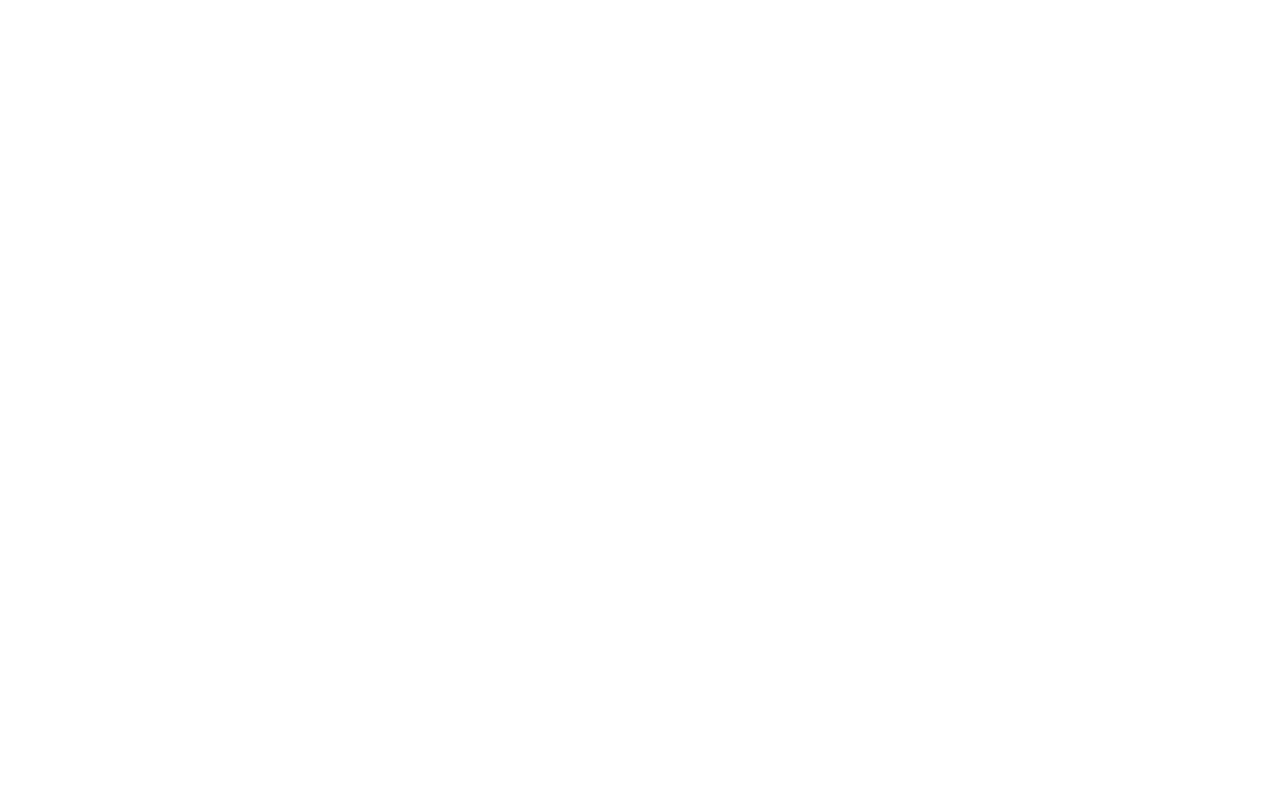
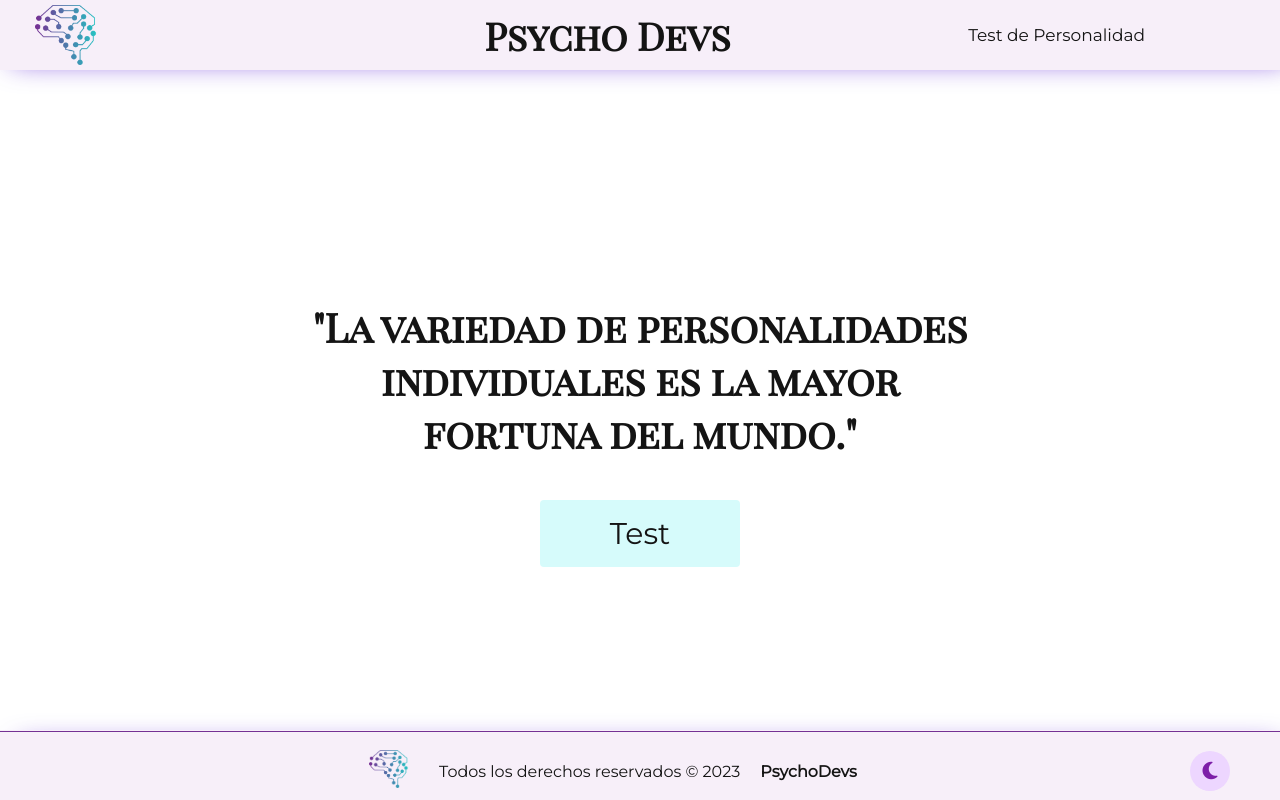
Before and after one commit to EnzoCruzate/PsychoDevs-Inkua, a PHP site: page / in a window 1280 px wide. Before the commit the page is empty. Run offline with PHP 8.4, Linux system fonts and the light colour scheme; some libraries are stand-ins or nearby versions.

Commit message:
[Issue2] Carga de archivos Front-end

```diff
--- /dev/null
+++ b/PsychoDevs/CSS/style.css
@@ -0,0 +1,422 @@
+/* Fuentes Usadas:
+font-family: 'Montserrat', sans-serif;  (Cuerpo)
+font-family: 'Playfair Display SC', serif;   (Títulos)
+*/
+
+/*Variables*/
+
+:root {
+    --ColorPrimario: rgb(20, 20, 20);
+    --ColorSecundario: #753194;
+    --ColorTerciario: rgb(54, 3, 84);
+    --Sombras: rgba(69, 0, 208, 0.75);
+    --SombraNeon: #1c1c1c;
+    --Sombras2: rgba(0, 0, 255, 0.75);
+    --Fondo: #f7eff9;
+    --FondoBody: #ffffff;
+    --ColorBoton: rgb(237, 214, 255);
+    --ColorBotonTest: #d6fbfb;
+}
+
+*{
+    margin:0;
+    padding: 0;
+    box-sizing: border-box;
+    font-family: 'Montserrat', sans-serif;
+    color: var(--ColorPrimario);
+    box-sizing: border-box;
+
+}
+
+*::-webkit-scrollbar {
+    width: 7px;
+}
+
+*::-webkit-scrollbar-track {
+    background-color: none;
+}
+
+*::-webkit-scrollbar-thumb {
+    background-color: var(--ColorSecundario);
+    border-radius: 20px;
+}
+.body-content{
+    position: absolute;
+    width: 100vh;
+    height: auto;
+    margin-bottom: 70px;
+}
+
+/*header*/
+
+header{
+    position: fixed;
+    display: flex;
+    flex-direction: row;
+    top: 0px;
+    left: 0%;
+    align-items: center;
+    z-index: 10;
+
+
+    width: 100%;
+    height: 70px;
+    margin: auto;
+
+
+    background-color: var(--Fondo);
+    background-size: cover;
+    transition: all 0.2s;
+
+    -webkit-box-shadow: 9px -6px 28px -3px var(--Sombras);
+    -moz-box-shadow: 9px -6px 28px -3px var(--Sombras);
+    box-shadow: 9px -6px 28px -3px var(--Sombras);
+}
+
+a:link { text-decoration: none;
+    color: --ColorPrimario;
+}
+a:visited {
+    text-decoration: none;
+}
+a:hover {
+    color: var(--ColorTerciario);
+}
+
+/* Contenido Header */
+
+.nav-bar{
+    position: relative;
+    display: flex;
+    flex-direction: row;
+    width: 100%;
+    height: 60px;
+    margin: auto;
+    align-items: center;
+
+}
+.nav-ul{
+position: relative;
+display: flex;
+flex-direction: row;
+align-items: center;
+
+height: 70px;
+width: 100%;
+}
+.nav-block{
+    position: relative;
+    width: 33%;
+    display: flex;
+    flex-direction: row;
+    margin-left: auto;
+}
+
+.nav-right{
+    text-align: right;
+    margin-right: 100px;
+    font-size: 17px;
+
+}
+
+.nav-left{
+    text-align: left;
+    margin-left: 35px;
+    height: 60px;
+}
+
+.nav-center{
+    display: block;
+    text-align: center;
+    align-items: center;
+    align-content: center;
+
+}
+
+.nav-link2{
+    position: relative;
+    display: flex;
+    margin: 35px;
+}
+
+
+.titulo{
+    font-family: 'Playfair Display SC', serif;
+    font-size: 38px;
+
+}
+
+.nav-bar{
+    position: relative;
+    display: flex;
+    flex-direction: row;
+    width: 100%;
+    height: 60px;
+
+    justify-content: center;
+
+}
+.nav-ul{
+position: relative;
+display: flex;
+flex-direction: row;
+justify-content: space-between;
+
+height: 70px;
+width: 100%;
+
+align-items: center;
+
+}
+
+
+.nav-link2{
+    position: relative;
+    display: flex;
+    margin: 35px;
+    margin-left: auto;
+}
+
+
+/* Body */
+
+body{
+    position: absolute;
+    display: flex;
+    flex-direction: column;
+    align-items: self-start; /* Centra horizontalmente */
+    height: auto;
+    width: 100%;
+
+    top: 0px;
+    margin: 0px;
+
+
+    background: var(--FondoBody);
+    transition: all 0.2s;
+}
+
+
+/* Contenido Body */
+
+.content-home{
+    position: relative;
+    display: flex;
+    width: 100%;
+    height: 100%;
+    flex-wrap: wrap;
+    flex-direction: column;
+
+    align-items: center;
+    align-content: center;
+}
+
+/* Boton Test */
+
+.button-test-home{
+    position: absolute;
+    display: flex;
+    width: 100%;
+    height: auto;
+    margin-top: 500px;
+    align-items: center;
+    align-content: center;
+    flex-direction: column;
+
+    transition: all 0.2s;
+}
+
+.button-home{
+    width: 200px;
+
+    padding: 15px;
+    text-align: center;
+    font-size: 30px;
+    border: none;
+    border-radius: 4px;
+
+    background-color: var(--ColorBotonTest);
+    cursor: pointer;
+    transition-duration: 0.4s;
+
+}
+
+.button-home:hover {
+    box-shadow: 1px 1px 35px -14px var(--Sombras2);
+  }
+
+.button-home span {
+    cursor: pointer;
+    display: inline-block;
+    position: relative;
+    transition: 0.5s;
+}
+
+.button-home span:after {
+    content: '\00bb';
+    position: absolute;
+    opacity: 0;
+    top: 0;
+    right: -30px;
+    transition: 0.5s;
+}
+
+.button-home:hover span {
+    padding-right: 30px;
+}
+
+.button-home:hover span:after {
+    opacity: 1;
+    right: 0;
+}
+
+/* Frase Home */
+
+.text-home{
+    position: absolute;
+    display: flex;
+    width: 100%;
+    height: auto;
+    margin-top: 300px;
+    align-items: center;
+    align-content: center;
+    flex-direction: column;
+}
+
+.text-home-frase{
+    width: 700px;
+
+    text-align: center;
+    font-size: 40px;
+
+    font-family: 'Playfair Display SC', serif;
+}
+
+
+/* Footer */
+
+footer{
+    position: fixed;
+    margin-top: 10px;
+    bottom: 0px;
+    left: 0%;
+    width: 100%;
+    height: 70px;
+    background-color: var(--Fondo);
+    background-size: cover;
+
+    -webkit-box-shadow: 9px 6px 28px -10px var(--Sombras);
+    -moz-box-shadow: 9px 6px 28px -10px var(--Sombras);
+    box-shadow: 9px 6px 28px -10px var(--Sombras);
+    transition: all 0.2s;
+
+}
+
+a:link { text-decoration: none;
+    color: --ColorPrimario;
+}
+a:visited {
+text-decoration: none;
+}
+a:hover {
+    color: var(--ColorTerciario);
+}
+
+/* Contenido Footer */
+
+
+
+.box__footer{
+    display: flex;
+    flex-direction: column;
+    padding: 10px;
+
+}
+
+.box__footer .logo img{
+    width: 40px;
+    margin-bottom: 0px;
+}
+
+.box__footer .terms{
+    max-width: 400px;
+    margin-top: 10px;
+    font-weight: 500;
+    font-size: 18px;
+}
+
+.box__copyright{
+    position: relative;
+    display: flex;
+    flex-direction: row;
+    justify-content: center;
+    align-items: center;
+    text-align: center;
+
+    height: 100%;
+    margin: auto;
+    margin-left: -5%;
+
+}
+
+footer hr{
+    border: none;
+    height: 1px;
+    background-color: var(--ColorSecundario);
+    margin: 0;
+    margin-top: 1px;
+    margin-bottom: 4px;
+}
+.copy{
+    display: inline-block;
+    margin: 0px 10px;
+}
+
+
+
+/*
+    BOTON NEON
+*/
+
+.btn-neon-black{
+    position: absolute;
+    display: flex;
+    width: 40px;
+    height: 40px;
+    right: 50px;
+    justify-content: center;
+    align-items: center;
+
+
+    cursor: pointer;
+    border: none;
+    border-radius: 20px;
+    font-size: 20px;
+    text-decoration: none;
+    overflow: hidden;
+    transition: 0.3s;
+    background-color: var(--ColorBoton);
+}
+
+.btn-neon-black:hover{
+    background: var(--SombraNeon);
+    box-shadow: 0 0 15px var(--SombraNeon), 0 0 45px var(--SombraNeon), 0 0 85px var(--SombraNeon);
+}
+
+
+.fa-solid:active{
+    animation: animation-buttom 0.3s ease;
+}
+
+@keyframes animation-buttom {
+    0% {
+        transform: rotate(0deg);
+    }
+    10% {
+        transform: rotate(360deg) scale(0);
+    }
+}
+
+#imagen2{
+    display: none;
+}
--- /dev/null
+++ b/PsychoDevs/JavaScript/button_day_night.js
@@ -0,0 +1,44 @@
+const btn = document.querySelector('.btn-neon-black');
+const img1 = document.querySelector('.fa-solid');
+const img2 = document.querySelector('.fa-solid');
+let isClicked = false;
+
+
+btn.addEventListener('click', () => {
+    if (!isClicked) {
+        // Cambio de imagen nocturno
+        img1.classList.add('fa-sun');
+        img1.classList.add('fa-moon');
+        img2.classList.remove('fa-moon');
+        img2.classList.add('fa-sun');
+        img2.style.color = '#e5a315';
+        // Restaura el color oscuro
+        document.documentElement.style.setProperty('--Sombras', '#753194');
+        document.documentElement.style.setProperty('--SombraNeon', '#eed48c');
+        document.documentElement.style.setProperty('--ColorPrimario', '#ececec');
+        document.documentElement.style.setProperty('--ColorTerciario', 'rgb(242, 220, 255)');
+        document.documentElement.style.setProperty('--Fondo', ' #1c1c1c');
+        document.documentElement.style.setProperty('--FondoBody', '#0f0f0f');
+        document.documentElement.style.setProperty('--ColorBoton', '#454444');
+        document.documentElement.style.setProperty('--ColorBotonTest', '#1e112d');
+        document.documentElement.style.setProperty('--Sombras2', 'rgba(69, 0, 208, 0.75)');
+    } else {
+        // Cambio de imagen diurno
+        img1.classList.remove('fa-moon');
+        img1.classList.add('fa-sun');
+        img2.classList.remove('fa-sun');
+        img2.classList.add('fa-moon');
+        // Restaura el color original
+        document.documentElement.style.setProperty('--Sombras', 'rgba(69, 0, 208, 0.75)');
+        document.documentElement.style.setProperty('--SombraNeon', '#0e0024');
+        document.documentElement.style.setProperty('--ColorPrimario', 'rgb(20, 20, 20)')
+        document.documentElement.style.setProperty('--ColorTerciario', 'rgb(54, 3, 84)');
+        document.documentElement.style.setProperty('--Fondo', ' #f7eff9');
+        document.documentElement.style.setProperty('--FondoBody', '#ffffff');
+        document.documentElement.style.setProperty('--ColorBoton', 'rgb(237, 214, 255)');
+        document.documentElement.style.setProperty('--ColorBotonTest', '#d6fbfb');
+        document.documentElement.style.setProperty('--Sombras2', 'rgba(0, 0, 255, 0.75)');
+        img2.style.color = '#7d1fa8';
+    }
+    isClicked = !isClicked;
+});
--- a/PsychoDevs/index.php
+++ b/PsychoDevs/index.php
@@ -7,15 +7,90 @@
 <head>
     <meta charset="UTF-8">
     <meta name="viewport" content="width=device-width, initial-scale=1.0">
-		<title>Document</title>
-	</head>
-	<body>
-		<H1>
+    <title></title>
+    <link rel="stylesheet" type="text/css" href="CSS/style.css" />
+
+    <!-- Hipervinculos a otras paginas -->
+    <!--AwesomeFonts-->
+    <script src="https://kit.fontawesome.com/823f508539.js" crossorigin="anonymous"></script>
+    <!--AwesomeFonts-->
+    <script src="https://kit.fontawesome.com/44a853ca4e.js" crossorigin="anónimo"></script>
+    <!--GoogleFonts-->
+    <link rel="preconnect" href="https://fonts.googleapis.com">
+    <!--GoogleFonts-->
+    <link rel="preconnect" href="https://fonts.gstatic.com" crossorigin>
+    <!--Titulos-->
+    <link href="https://fonts.googleapis.com/css2?family=Playfair+Display+SC&display=swap" rel="stylesheet">
+    <!--Cuerpos-->
+    <link href="https://fonts.googleapis.com/css2?family=Montserrat&display=swap" rel="stylesheet">
+    <!--Icono-->
+    <link rel="icon" type="image/x-icon" href="img/Logo.png">
 
 
+</head>
 
 
-		</H1>
+<body>
 
+    <div class="content-home">
+
+        <div class="button-test-home">
+            <a href="test.php"><button class="button-home" ><span> Test </span></button></a>
+        </div>
+
+        <div class="text-home">
+            <h1 class="text-home-frase"> "La variedad de personalidades individuales es la mayor fortuna del mundo." </h1>
+        </div>
+
+    </div>
+    <header>
+
+        <nav class="nav-bar">
+            <ul class="nav-ul nav-block">
+
+                <div class="nav-left nav-block">
+                    <img src="img/Logo.png">
+                </div>
+
+                <div class="nav-center nav-block">
+                <h1 ><a href="index.php" class="titulo">Psycho Devs</a></h1>
+                </div>
+
+                <div class="nav-right nav-block">
+                <li class="nav-link2"><a href="test.php">Test de Personalidad</a></li>
+                </div>
+
+            </ul>
+        </nav>
+
+    </header>
+
+
+    <footer>
+
+
+        <hr>
+        <div class="box__copyright">
+            <div class="box__footer copy">
+                <div class="logo">
+                    <img src="img/Logo.png">
+                </div>
+            </div>
+
+            <p class="copy">Todos los derechos reservados © 2023</p>
+            <b class="copy">PsychoDevs</b>
+
+            <button id="btn-black" class="btn-neon-black">
+                <i id="imagen1" class="fa-solid fa-moon" style="color: #7d1fa8;"></i>
+                <i id="imagen2" class="fa-solid fa-sun" style="color: #e5a315;"></i>
+            </button>
+
+        </div>
+
+
+    </footer>
+
+    <script type="text/javascript" src="JavaScript/button_day_night.js"></script>
 </body>
+
 </html>
--- /dev/null
+++ b/PsychoDevs/test.php
@@ -0,0 +1,3 @@
+<?php
+
+?>
```
Also changed, not shown: PsychoDevs/JavaScript/change_of_test.js (added), PsychoDevs/img/Logo.png (added). Lines whose indentation alone changed are shown as unchanged.
